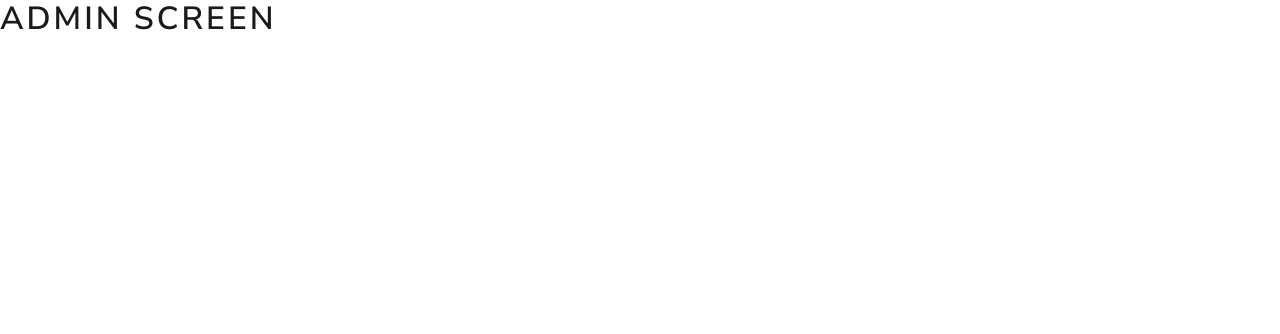
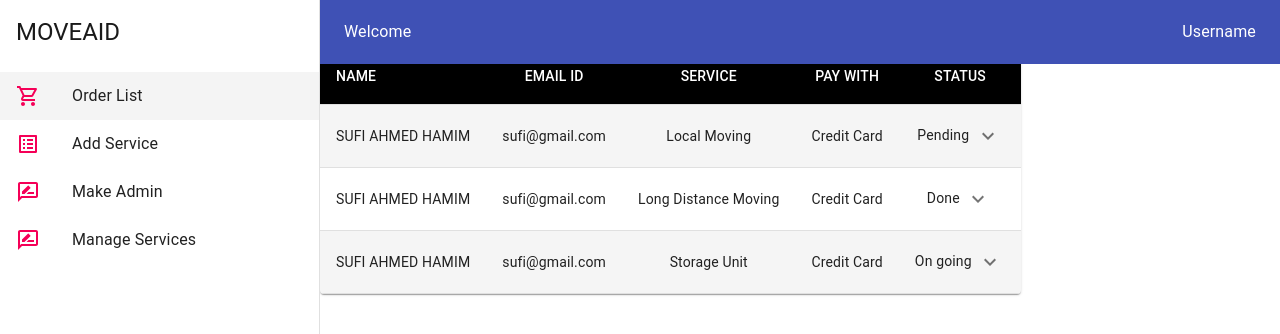
Before and after one commit to aripan/move-aid-client, a React (Create React App) app: page /admin in a window 1280 px wide. Shown: the top 334 px of the page. Built offline with nearby package versions, Linux system fonts and the light colour scheme.

Commit message:
AdminPage

```diff
--- /dev/null
+++ b/src/components/AdminPage/AdminPageOtherComponents/AddService/AddService.js
@@ -0,0 +1,37 @@
+import React from "react";
+import { Button, Col, Form, Row } from "react-bootstrap";
+
+const AddService = () => {
+  return (
+    <div>
+      <Form>
+        <Row className="m-5 border shadow">
+          <Col sm={12} md={7}>
+            <Form.Group>
+              <Form.Label>Service Title</Form.Label>
+              <Form.Control type="text" placeholder="Service name" />
+            </Form.Group>
+            <Form.Group>
+              <Form.Label>Description</Form.Label>
+              <Form.Control as="textarea" rows={3} />
+            </Form.Group>
+          </Col>
+          <Col sm={12} md={5}>
+            <Form.Group>
+              <Form.Label>Image</Form.Label>
+
+              <Form.File />
+            </Form.Group>
+          </Col>
+        </Row>
+        <Row className="d-flex justify-content-center">
+          <Button variant="primary" type="submit">
+            Submit
+          </Button>
+        </Row>
+      </Form>
+    </div>
+  );
+};
+
+export default AddService;
--- /dev/null
+++ b/src/components/AdminPage/AdminPageOtherComponents/MakeAdmin/MakeAdmin.js
@@ -0,0 +1,23 @@
+import React from "react";
+import { Button, Col, Container, Form, Row } from "react-bootstrap";
+
+const MakeAdmin = () => {
+  return (
+    <Form>
+      <Container className="px-5 m-5">
+        <Row>
+          <Col sm={10}>
+            <Form.Control type="email" placeholder="Enter email" />
+          </Col>
+          <Col sm={2}>
+            <Button variant="primary" type="submit">
+              Submit
+            </Button>
+          </Col>
+        </Row>
+      </Container>
+    </Form>
+  );
+};
+
+export default MakeAdmin;
--- /dev/null
+++ b/src/components/AdminPage/AdminPageOtherComponents/ManageServices/ManageServices.js
@@ -0,0 +1,61 @@
+import React from "react";
+import { Table } from "react-bootstrap";
+import EditOutlinedIcon from "@material-ui/icons/EditOutlined";
+import DeleteForeverOutlinedIcon from "@material-ui/icons/DeleteForeverOutlined";
+
+const ManageServices = () => {
+  const serviceData = [
+    {
+      id: 1,
+      title: "Local Moving",
+      price: 100,
+    },
+    {
+      id: 2,
+      title: "Long Distance Moving",
+      price: 100,
+    },
+    {
+      id: 3,
+      title: "Storage Unit",
+      price: 100,
+    },
+  ];
+
+  return (
+    <div>
+      <Table striped bordered hover>
+        <thead>
+          <tr>
+            <th>ID</th>
+            <th>Name</th>
+            <th>Price</th>
+            <th></th>
+          </tr>
+        </thead>
+        <tbody>
+          {serviceData.map((data) => (
+            <tr>
+              <td>{data.id}</td>
+              <td>{data.title}</td>
+              <td>${data.price}</td>
+              <td>
+                <EditOutlinedIcon
+                  style={{ cursor: "pointer" }}
+                  color="primary"
+                />
+
+                <DeleteForeverOutlinedIcon
+                  style={{ cursor: "pointer" }}
+                  color="secondary"
+                />
+              </td>
+            </tr>
+          ))}
+        </tbody>
+      </Table>
+    </div>
+  );
+};
+
+export default ManageServices;
--- /dev/null
+++ b/src/components/AdminPage/AdminPageOtherComponents/OrderList/OrderList.js
@@ -0,0 +1,121 @@
+import React, { useState } from "react";
+import { withStyles, makeStyles } from "@material-ui/core/styles";
+import Table from "@material-ui/core/Table";
+import TableBody from "@material-ui/core/TableBody";
+import TableCell from "@material-ui/core/TableCell";
+import TableContainer from "@material-ui/core/TableContainer";
+import TableHead from "@material-ui/core/TableHead";
+import TableRow from "@material-ui/core/TableRow";
+import Paper from "@material-ui/core/Paper";
+import { IconButton, List, ListItem, ListItemText } from "@material-ui/core";
+import KeyboardArrowDownIcon from "@material-ui/icons/KeyboardArrowDown";
+import KeyboardArrowUpIcon from "@material-ui/icons/KeyboardArrowUp";
+
+const StyledTableCell = withStyles((theme) => ({
+  head: {
+    backgroundColor: theme.palette.common.black,
+    color: theme.palette.common.white,
+  },
+  body: {
+    fontSize: 14,
+  },
+}))(TableCell);
+
+const StyledTableRow = withStyles((theme) => ({
+  root: {
+    "&:nth-of-type(odd)": {
+      backgroundColor: theme.palette.action.hover,
+    },
+  },
+}))(TableRow);
+
+function createData(name, emailId, service, payWith, status) {
+  return { name, emailId, service, payWith, status };
+}
+
+const rows = [
+  createData(
+    "Sufi Ahmed Hamim",
+    "sufi@gmail.com",
+    "Local Moving",
+    "Credit Card",
+    "Pending"
+  ),
+  createData(
+    "Sufi Ahmed Hamim",
+    "sufi@gmail.com",
+    "Long Distance Moving",
+    "Credit Card",
+    "Done"
+  ),
+  createData(
+    "Sufi Ahmed Hamim",
+    "sufi@gmail.com",
+    "Storage Unit",
+    "Credit Card",
+    "On going"
+  ),
+];
+
+const useStyles = makeStyles({
+  table: {
+    minWidth: "50%",
+  },
+});
+
+const OrderList = () => {
+  const [open, setOpen] = useState(false);
+  const classes = useStyles();
+  return (
+    <TableContainer component={Paper}>
+      <Table className={classes.table} aria-label="customized table">
+        <TableHead>
+          <TableRow>
+            <StyledTableCell>Name</StyledTableCell>
+            <StyledTableCell align="center">Email ID</StyledTableCell>
+            <StyledTableCell align="center">Service</StyledTableCell>
+            <StyledTableCell align="center">Pay With</StyledTableCell>
+            <StyledTableCell align="center">Status</StyledTableCell>
+          </TableRow>
+        </TableHead>
+        <TableBody>
+          {rows.map((row) => (
+            <StyledTableRow key={row.name}>
+              <StyledTableCell component="th" scope="row">
+                {row.name}
+              </StyledTableCell>
+              <StyledTableCell align="center">{row.emailId}</StyledTableCell>
+              <StyledTableCell align="center">{row.service}</StyledTableCell>
+              <StyledTableCell align="center">{row.payWith}</StyledTableCell>
+              <StyledTableCell align="center">
+                {row.status}{" "}
+                <IconButton
+                  aria-label="expand row"
+                  size="small"
+                  onClick={() => setOpen(!open)}
+                >
+                  {open ? <KeyboardArrowUpIcon /> : <KeyboardArrowDownIcon />}
+                  {/* {open ? (
+                    <List>
+                      <ListItem>
+                        <ListItemText primary="pending" />
+                      </ListItem>
+                      <ListItem>
+                        <ListItemText primary="pending" />
+                      </ListItem>
+                      <ListItem>
+                        <ListItemText primary="pending" />
+                      </ListItem>
+                    </List>
+                  ) : null} */}
+                </IconButton>
+              </StyledTableCell>
+            </StyledTableRow>
+          ))}
+        </TableBody>
+      </Table>
+    </TableContainer>
+  );
+};
+
+export default OrderList;
--- a/src/components/AdminPage/AdminScreen/AdminScreen.js
+++ b/src/components/AdminPage/AdminScreen/AdminScreen.js
@@ -1,10 +1,31 @@
 import React from "react";
+import { BrowserRouter as Router, Switch, Route } from "react-router-dom";
+import DrawerComponent from "../../Shared/DrawerComponent/DrawerComponent";
+import AddService from "../AdminPageOtherComponents/AddService/AddService";
+import MakeAdmin from "../AdminPageOtherComponents/MakeAdmin/MakeAdmin";
+import ManageServices from "../AdminPageOtherComponents/ManageServices/ManageServices";
+import OrderList from "../AdminPageOtherComponents/OrderList/OrderList";
 
 const AdminScreen = () => {
   return (
-    <div>
-      <h1>Admin Screen</h1>
-    </div>
+    <Router>
+      <DrawerComponent>
+        <Switch>
+          <Route exact path="/admin">
+            <OrderList></OrderList>
+          </Route>
+          <Route exact path="/admin/addService">
+            <AddService></AddService>
+          </Route>
+          <Route exact path="/admin/makeAdmin">
+            <MakeAdmin></MakeAdmin>
+          </Route>
+          <Route exact path="/admin/manageServices">
+            <ManageServices></ManageServices>
+          </Route>
+        </Switch>
+      </DrawerComponent>
+    </Router>
   );
 };
 
--- a/src/components/ServiceDetailsPage/ServiceDetailsOtherComponents/ReviewCard/ReviewCard.js
+++ b/src/components/ServiceDetailsPage/ServiceDetailsOtherComponents/ReviewCard/ReviewCard.js
@@ -27,6 +27,10 @@ const ReviewCard = () => {
             <option>5</option>
           </Form.Control>
         </Form.Group>
+        <Form.Group>
+          <Form.Label>Comment</Form.Label>
+          <Form.Control as="textarea" rows={3} />
+        </Form.Group>
         <Button variant="primary" type="submit">
           Submit
         </Button>
--- a/src/components/ServiceDetailsPage/ServiceDetailsPageScreen/ServiceDetailsPageScreen.js
+++ b/src/components/ServiceDetailsPage/ServiceDetailsPageScreen/ServiceDetailsPageScreen.js
@@ -1,12 +1,5 @@
 import React from "react";
-import {
-  BrowserRouter as Router,
-  Switch,
-  Route,
-  Link,
-  useRouteMatch,
-  useParams,
-} from "react-router-dom";
+import { BrowserRouter as Router, Switch, Route } from "react-router-dom";
 import DrawerComponent from "../../Shared/DrawerComponent/DrawerComponent";
 import Book from "../ServiceDetailsOtherComponents/Book/Book";
 import BookingList from "../ServiceDetailsOtherComponents/BookingList/BookingList";
--- a/src/components/Shared/DrawerComponent/DrawerComponent.js
+++ b/src/components/Shared/DrawerComponent/DrawerComponent.js
@@ -1,4 +1,4 @@
-import React, { useState } from "react";
+import React, { useEffect, useState } from "react";
 import { makeStyles } from "@material-ui/core/styles";
 import Drawer from "@material-ui/core/Drawer";
 import Typography from "@material-ui/core/Typography";
@@ -52,6 +52,10 @@ const useStyles = makeStyles((theme) => {
     serviceName: {
       flexGrow: 1,
     },
+
+    goHome: {
+      marginRight: theme.spacing(2),
+    },
   };
 });
 
@@ -72,26 +76,27 @@ const menuItems1 = [
     path: "/serviceDetails/review",
   },
 ];
+
 const menuItems2 = [
   {
     text: "Order List",
     icon: <ShoppingCartOutlinedIcon color="secondary" />,
-    path: "/serviceDetails",
+    path: "/admin",
   },
   {
     text: "Add Service",
     icon: <ListAltOutlinedIcon color="secondary" />,
-    path: "/serviceDetails/bookingList",
+    path: "/admin/addService",
   },
   {
     text: "Make Admin",
     icon: <RateReviewOutlinedIcon color="secondary" />,
-    path: "/serviceDetails/review",
+    path: "/admin/makeAdmin",
   },
   {
     text: "Manage Services",
     icon: <RateReviewOutlinedIcon color="secondary" />,
-    path: "/serviceDetails/review",
+    path: "/admin/manageServices",
   },
 ];
 
@@ -100,6 +105,12 @@ const DrawerComponent = ({ children }) => {
   const history = useHistory();
   const location = useLocation();
   const classes = useStyles();
+
+  useEffect(() => {
+    if (location.pathname.startsWith("/admin")) {
+      setMenuValue(true);
+    }
+  }, [location.pathname]);
   let menuItems = menuValue ? menuItems2 : menuItems1;
   return (
     <div className={classes.root}>
@@ -139,6 +150,7 @@ const DrawerComponent = ({ children }) => {
             </ListItem>
           ))}
         </List>
+        <div></div>
       </Drawer>
       <div className={classes.toolbar}>
         <div className={classes.page}></div>
```
